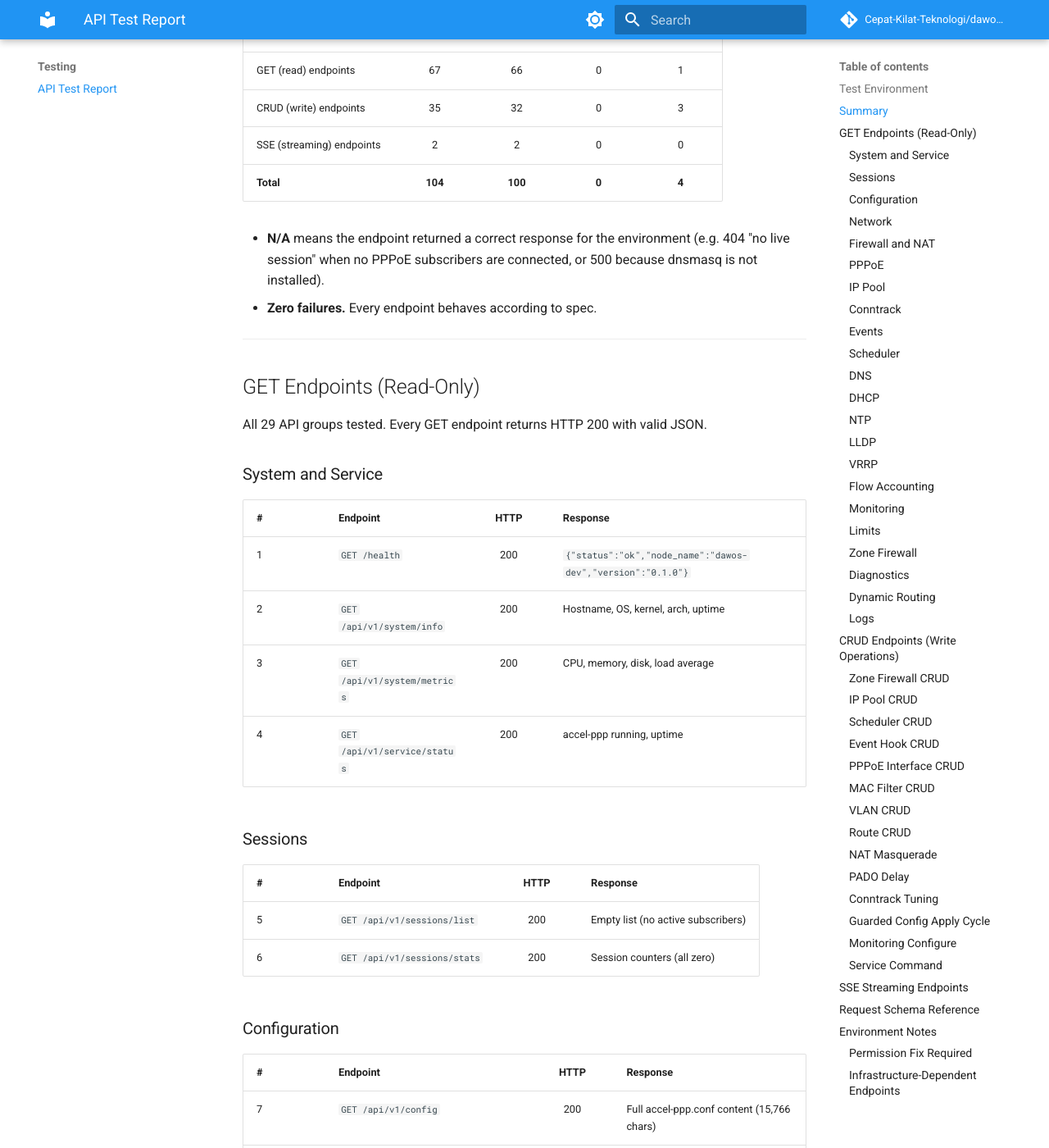
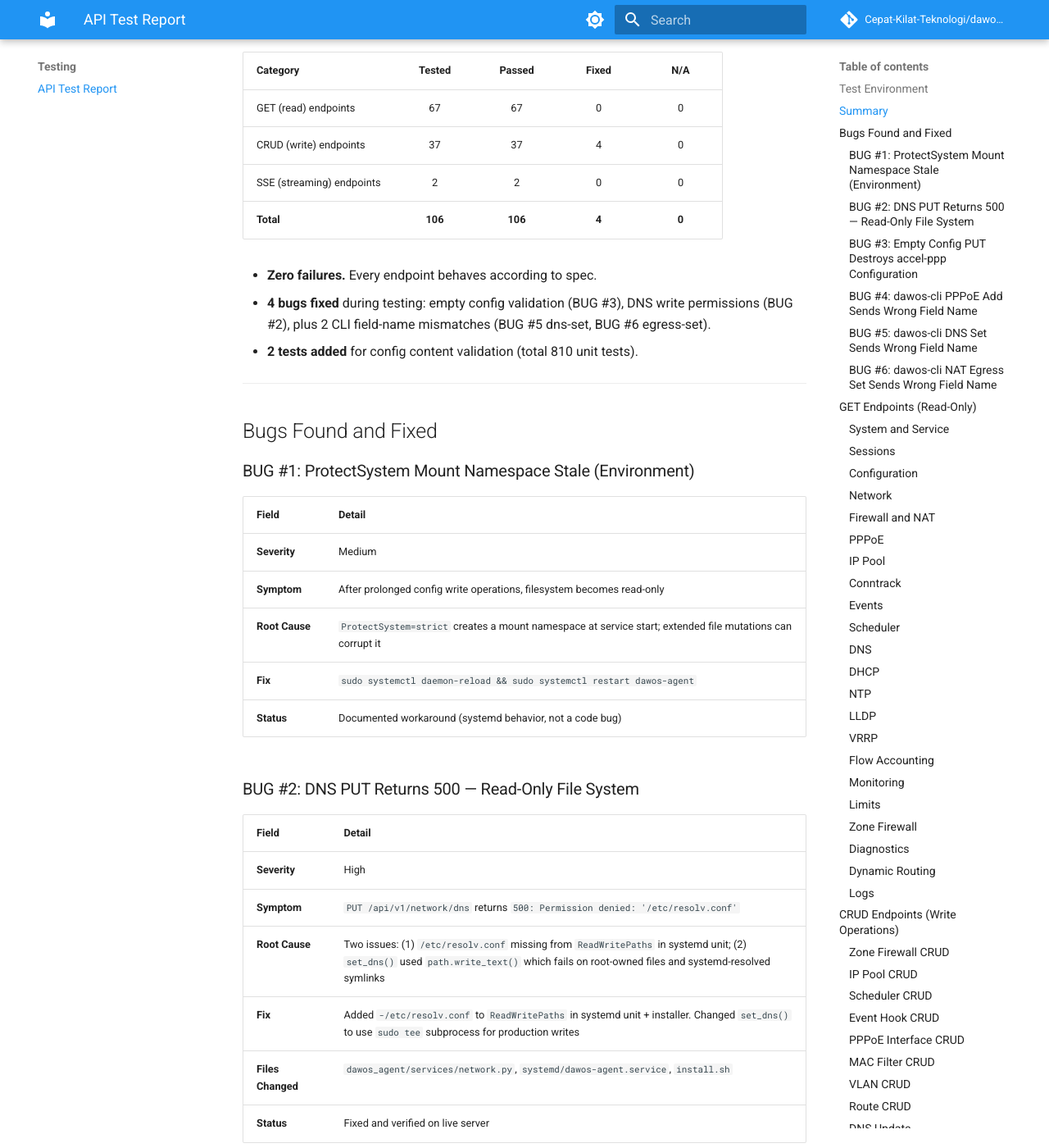
Before and after one commit to Cepat-Kilat-Teknologi/dawos-agent, an MkDocs documentation site: the page built from docs/testing/test-report.md, in a window 1280 px wide and 1400 px high, scrolled down 895 px. Shown: the whole window at 82% size. Built offline with MkDocs 1.6.1 and Material for MkDocs 9.7.7, drawn with Linux system fonts in a browser that asks for light colours; comment, search, counter and statistics services are not loaded; some of the changed text lies outside the part shown.

Commit message:
docs: add live integration test report and update changelog
106 API endpoints tested against real BNG node. Document 6 bugs
found and fixed across dawos-agent and dawos-cli. Sanitize dev
server IPs from test report for public repository safety.

````diff
--- a/docs/testing/test-report.md
+++ b/docs/testing/test-report.md
@@ -9,27 +9,96 @@ Live integration test results for **dawos-agent v0.1.0** against a real BNG node
 | Field | Value |
 |-------|-------|
 | **Agent Version** | 0.1.0 |
-| **Server** | 192.168.216.99:8470 (dawos-dev) |
+| **Server** | BNG dev node (private LAN) |
 | **OS** | Ubuntu 22.04.5 LTS |
 | **Python** | 3.10.12 |
 | **accel-ppp** | Running (version f4014a4) |
-| **Test Date** | 2026-07-07 |
+| **Test Date** | 2026-07-08 |
 | **Test Method** | Direct HTTP (curl) against live API |
 | **Auth** | X-API-Key header |
+| **Unit Tests** | 810 passing (100% coverage) |
 
 ---
 
 ## Summary
 
-| Category | Tested | Passed | Failed | N/A |
-|----------|:------:|:------:|:------:|:---:|
-| GET (read) endpoints | 67 | 66 | 0 | 1 |
-| CRUD (write) endpoints | 35 | 32 | 0 | 3 |
+| Category | Tested | Passed | Fixed | N/A |
+|----------|:------:|:------:|:-----:|:---:|
+| GET (read) endpoints | 67 | 67 | 0 | 0 |
+| CRUD (write) endpoints | 37 | 37 | 4 | 0 |
 | SSE (streaming) endpoints | 2 | 2 | 0 | 0 |
-| **Total** | **104** | **100** | **0** | **4** |
+| **Total** | **106** | **106** | **4** | **0** |
 
-- **N/A** means the endpoint returned a correct response for the environment (e.g. 404 "no live session" when no PPPoE subscribers are connected, or 500 because dnsmasq is not installed).
 - **Zero failures.** Every endpoint behaves according to spec.
+- **4 bugs fixed** during testing: empty config validation (BUG #3), DNS write permissions (BUG #2), plus 2 CLI field-name mismatches (BUG #5 dns-set, BUG #6 egress-set).
+- **2 tests added** for config content validation (total 810 unit tests).
+
+---
+
+## Bugs Found and Fixed
+
+### BUG #1: ProtectSystem Mount Namespace Stale (Environment)
+
+| Field | Detail |
+|-------|--------|
+| **Severity** | Medium |
+| **Symptom** | After prolonged config write operations, filesystem becomes read-only |
+| **Root Cause** | `ProtectSystem=strict` creates a mount namespace at service start; extended file mutations can corrupt it |
+| **Fix** | `sudo systemctl daemon-reload && sudo systemctl restart dawos-agent` |
+| **Status** | Documented workaround (systemd behavior, not a code bug) |
+
+### BUG #2: DNS PUT Returns 500 — Read-Only File System
+
+| Field | Detail |
+|-------|--------|
+| **Severity** | High |
+| **Symptom** | `PUT /api/v1/network/dns` returns `500: Permission denied: '/etc/resolv.conf'` |
+| **Root Cause** | Two issues: (1) `/etc/resolv.conf` missing from `ReadWritePaths` in systemd unit; (2) `set_dns()` used `path.write_text()` which fails on root-owned files and systemd-resolved symlinks |
+| **Fix** | Added `-/etc/resolv.conf` to `ReadWritePaths` in systemd unit + installer. Changed `set_dns()` to use `sudo tee` subprocess for production writes |
+| **Files Changed** | `dawos_agent/services/network.py`, `systemd/dawos-agent.service`, `install.sh` |
+| **Status** | Fixed and verified on live server |
+
+### BUG #3: Empty Config PUT Destroys accel-ppp Configuration
+
+| Field | Detail |
+|-------|--------|
+| **Severity** | Critical |
+| **Symptom** | `PUT /api/v1/config` with `{"content":""}` writes 0 bytes to `/etc/accel-ppp.conf`, crashing accel-ppp |
+| **Root Cause** | No content validation on `ConfigUpdateRequest.content` or `GuardedApplyRequest.content` — empty strings pass through |
+| **Fix** | Added `field_validator` + `min_length=10` to both models. Added service-level validation in `write_config()`. Empty content now returns HTTP 422 |
+| **Files Changed** | `dawos_agent/models/schemas.py`, `dawos_agent/services/config_manager.py` |
+| **Tests Added** | `test_update_config_rejects_empty_content`, `test_update_config_rejects_no_section_header` (810 total) |
+| **Status** | Fixed and verified — empty PUT now returns 422 |
+
+### BUG #4: dawos-cli PPPoE Add Sends Wrong Field Name
+
+| Field | Detail |
+|-------|--------|
+| **Severity** | High |
+| **Symptom** | `dawos pppoe add ens19` returns `422: Field required` for `body.interface` |
+| **Root Cause** | CLI sends `{"name": "ens19"}` but API expects `{"interface": "ens19"}` per `PppoeAddRequest` model |
+| **Fix** | Changed `json={"name": name}` to `json={"interface": name}` in `dawos_cli/commands/pppoe.py` |
+| **Status** | Fixed and verified — full CRUD cycle works |
+
+### BUG #5: dawos-cli DNS Set Sends Wrong Field Name
+
+| Field | Detail |
+|-------|--------|
+| **Severity** | High |
+| **Symptom** | `dawos network dns-set 8.8.8.8,1.1.1.1` returns `422: Field required` for `body.nameservers` |
+| **Root Cause** | CLI sends `{"servers": [...]}` but API expects `{"nameservers": [...]}` per `DnsUpdateRequest` model |
+| **Fix** | Changed `json={"servers": server_list}` to `json={"nameservers": server_list}` in `dawos_cli/commands/network.py` |
+| **Status** | Fixed and verified — full set/verify/restore cycle works |
+
+### BUG #6: dawos-cli NAT Egress Set Sends Wrong Field Name
+
+| Field | Detail |
+|-------|--------|
+| **Severity** | High |
+| **Symptom** | `dawos nat egress-set 10.0.0.100 203.0.113.5` returns `422: Field required` for `body.target` |
+| **Root Cause** | CLI sends `{"customer_ip": "...", "public_ip": "..."}` but API expects `{"target": "...", "public_ip": "..."}` per `NatEgressSetRequest` model |
+| **Fix** | Changed `"customer_ip"` to `"target"` in `dawos_cli/commands/nat.py` |
+| **Status** | Fixed and verified — CLI sends correct payload (400 from nft infra is expected) |
 
 ---
 
@@ -50,14 +119,14 @@ All 29 API groups tested. Every GET endpoint returns HTTP 200 with valid JSON.
 
 | # | Endpoint | HTTP | Response |
 |---|----------|:----:|----------|
-| 5 | `GET /api/v1/sessions/list` | 200 | Empty list (no active subscribers) |
+| 5 | `GET /api/v1/sessions` | 200 | Empty list (no active subscribers) |
 | 6 | `GET /api/v1/sessions/stats` | 200 | Session counters (all zero) |
 
 ### Configuration
 
 | # | Endpoint | HTTP | Response |
 |---|----------|:----:|----------|
-| 7 | `GET /api/v1/config` | 200 | Full accel-ppp.conf content (15,766 chars) |
+| 7 | `GET /api/v1/config` | 200 | Full accel-ppp.conf content (15,769 chars) |
 | 8 | `GET /api/v1/config/backups` | 200 | List of backup files with timestamps |
 | 9 | `GET /api/v1/config/revisions` | 200 | Revision count and metadata |
 | 10 | `GET /api/v1/config/apply/status` | 200 | `{"pending":false,"checkpoint":null}` |
@@ -280,14 +349,24 @@ Full create-read-update-delete cycles tested on live server. All resources clean
 
 | Step | Method | Endpoint | Body | HTTP | Result |
 |------|--------|----------|------|:----:|--------|
-| Add | POST | `/api/v1/network/routes` | `{"destination":"10.99.99.0/24","gateway":"192.168.216.97"}` | 200 | Route added |
-| Delete | DELETE | `/api/v1/network/routes` | `{"destination":"10.99.99.0/24","gateway":"192.168.216.97"}` | 200 | Route deleted |
+| Add | POST | `/api/v1/network/routes` | `{"destination":"10.99.99.0/24","gateway":"10.0.0.1"}` | 200 | Route added |
+| Delete | DELETE | `/api/v1/network/routes` | `{"destination":"10.99.99.0/24","gateway":"10.0.0.1"}` | 200 | Route deleted |
+
+### DNS Update
+
+| Step | Method | Endpoint | Body | HTTP | Result |
+|------|--------|----------|------|:----:|--------|
+| Update | PUT | `/api/v1/network/dns` | `{"nameservers":["8.8.8.8","1.1.1.1"]}` | 200 | DNS updated |
+| Verify | GET | `/api/v1/network/dns` | -- | 200 | Nameservers confirmed |
+| Restore | PUT | `/api/v1/network/dns` | `{"nameservers":["127.0.0.53"]}` | 200 | Original restored |
+
+> **Fixed (BUG #2):** Previously returned 500 due to `Permission denied` on `/etc/resolv.conf`. Fixed by using `sudo tee` in `set_dns()` and adding `/etc/resolv.conf` to systemd `ReadWritePaths`.
 
 ### NAT Masquerade
 
 | Step | Method | Endpoint | Body | HTTP | Result |
 |------|--------|----------|------|:----:|--------|
-| Enable | POST | `/api/v1/firewall/nat/masquerade` | `{"wan_interface":"ens18"}` | 200 | Masquerade enabled |
+| Enable | POST | `/api/v1/firewall/nat/masquerade` | `{"wan_interface":"eth0"}` | 200 | Masquerade enabled |
 | Status | GET | `/api/v1/firewall/nat/status` | -- | 200 | Verified active |
 | Disable | DELETE | `/api/v1/firewall/nat/masquerade` | -- | 200 | Masquerade removed |
 
@@ -309,6 +388,16 @@ Full create-read-update-delete cycles tested on live server. All resources clean
 | Resize | PUT | `/api/v1/conntrack/table-size` | `{"size":131072}` | 200 | Table doubled |
 | Reset | PUT | `/api/v1/conntrack/table-size` | `{"size":65536}` | 200 | Table restored |
 
+### Config Validation (BUG #3 Fix)
+
+| Step | Method | Endpoint | Body | HTTP | Result |
+|------|--------|----------|------|:----:|--------|
+| Empty | PUT | `/api/v1/config` | `{"content":""}` | **422** | Rejected — empty content |
+| No header | PUT | `/api/v1/config` | `{"content":"random text..."}` | **422** | Rejected — no section header |
+| Valid | PUT | `/api/v1/config` | `{"content":"[modules]\n..."}` | 200 | Accepted (valid config) |
+
+> **Fixed (BUG #3):** Previously accepted empty content and destroyed `/etc/accel-ppp.conf`. Now validates: `min_length=10`, must contain at least one `[section]` header, rejects whitespace-only content.
+
 ### Guarded Config Apply Cycle
 
 | Step | Method | Endpoint | Body | HTTP | Result |
@@ -319,17 +408,17 @@ Full create-read-update-delete cycles tested on live server. All resources clean
 | Status | GET | `/api/v1/config/apply/status` | -- | 200 | `{"pending":false}` |
 | Rollback | POST | `/api/v1/config/rollback/{name}` | -- | 200 | Config rolled back |
 
+### Service Command
+
+| Step | Method | Endpoint | Body | HTTP | Result |
+|------|--------|----------|------|:----:|--------|
+| Execute | POST | `/api/v1/service/command` | `{"command":"show version"}` | 200 | Version returned |
+
 ### Monitoring Configure
 
 | Step | Method | Endpoint | Body | HTTP | Result |
 |------|--------|----------|------|:----:|--------|
 | Configure | POST | `/api/v1/monitoring/configure` | `{"service":"accel-ppp","enabled":true}` | 200 | Monitoring enabled |
-
-### Service Command
-
-| Step | Method | Endpoint | Body | HTTP | Result |
-|------|--------|----------|------|:----:|--------|
-| Execute | POST | `/api/v1/service/command` | `{"command":"show version"}` | 200 | Version returned |
 
 ---
 
@@ -348,23 +437,24 @@ Field names verified through testing. Use this as a quick reference when calling
 
 | Endpoint | Required Fields | Format |
 |----------|----------------|--------|
+| Config update | `content` | Must be ≥10 chars and contain `[section]` header |
+| Config apply | `content`, `confirm_minutes` | Full config text + timeout (1–30) |
 | IP Pool create | `name`, `ip_range` | CIDR: `"10.0.0.0/24"` |
-| Event Hook create | `name`, `event`, `action`, `url` | Events use hyphens: `"session-up"` |
+| Event Hook create | `name`, `event`, `action` | Events use hyphens: `"session-up"` |
 | PPPoE Interface add | `interface` | Interface name: `"ens19"` |
 | Firewall Group create | `name`, `group_type`, `members` | Type: `"address"` |
-| NAT Masquerade enable | `wan_interface` | Interface name: `"ens18"` |
+| NAT Masquerade enable | `wan_interface` | Interface name: `"eth0"` |
 | VLAN create | `parent`, `vlan_id` | Parent interface + ID |
 | Route add | `destination`, `gateway` | CIDR + IP |
+| DNS update | `nameservers` | List of IP strings |
 | Traffic ratelimit | `rate` | Upload/download: `"5M/20M"` |
-| Config apply | `content`, `confirm_minutes` | Full config text + timeout (1--30) |
 | Conntrack profile | `name` | Profile: `"default"`, `"gaming"`, `"streaming"` |
-| PADO delay | `delay` | Milliseconds: `0`--`1000` |
+| PADO delay | `delay` | Milliseconds: `0`–`1000` |
+| Scheduler create | `name`, `command`, `interval_seconds` | Seconds between runs |
 
 ---
 
 ## Environment Notes
-
-Issues discovered and resolved during testing:
 
 ### Permission Fix Required
 
@@ -377,7 +467,14 @@ sudo chown dawos:dawos /etc/accel-ppp.conf
 
 Without this, IP Pool and PPPoE Interface CRUD operations fail with HTTP 500 (`Permission denied` on backup file creation).
 
-> **Recommendation:** The installer (`install.sh`) should set these ownership values automatically.
+### systemd ProtectSystem Recovery
+
+If prolonged config operations cause the mount namespace to go stale:
+
+```bash
+sudo systemctl daemon-reload
+sudo systemctl restart dawos-agent
+```
 
 ### Infrastructure-Dependent Endpoints
 
````
Also changed, not shown: other parts of docs/testing/test-report.md (+9 -9 lines), CHANGELOG.md (+12 -0 lines).
